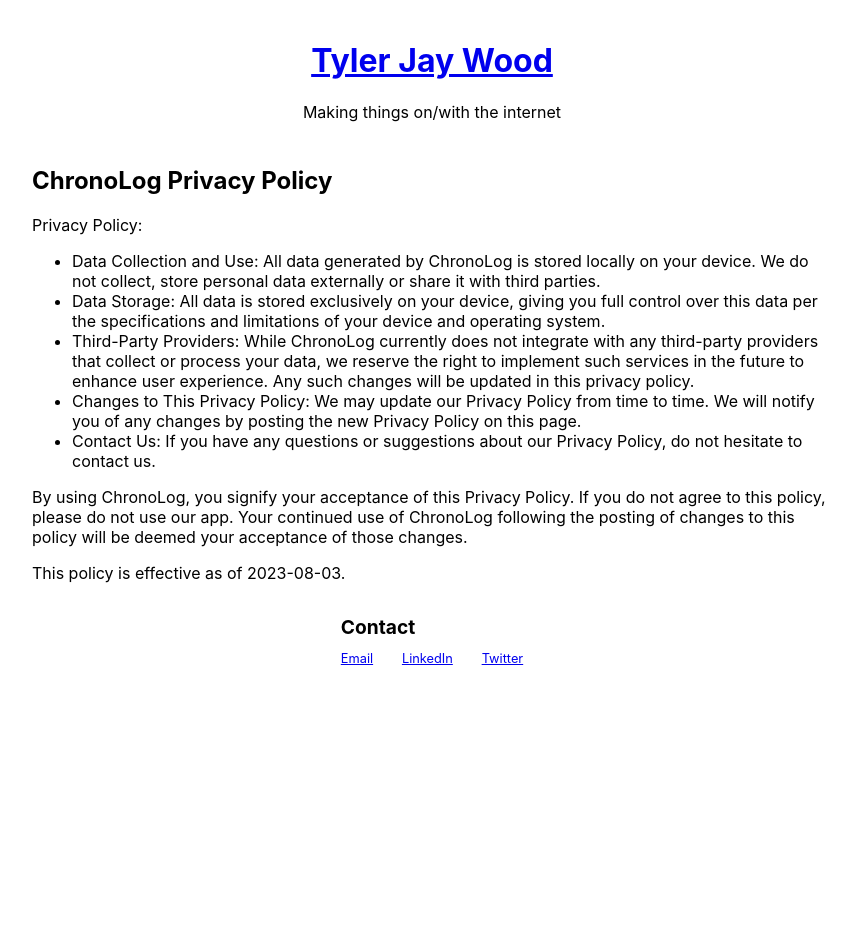
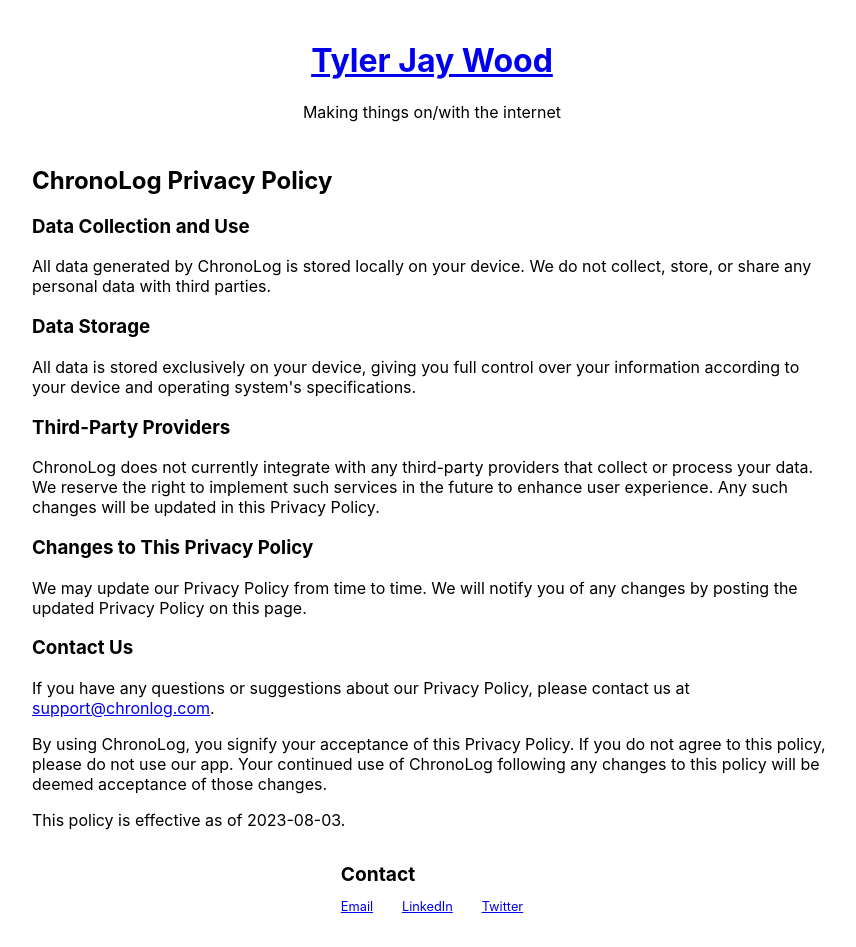
Before and after one commit to t-jayw/tjw-website-frontend, a React (Create React App) app: page /chronolog_privacy_policy in a window 1280 px wide. Shown: the whole page, without its empty margins (208-1064 px from the left). Before the commit the page ends 800 px from the top, so only its background shows below. Built offline with nearby package versions, Linux system fonts and the light colour scheme.

Commit message:
Update ChronoLogPrivacyPage.js

```diff
--- a/src/pages/ChronoLogPrivacyPage.js
+++ b/src/pages/ChronoLogPrivacyPage.js
@@ -2,26 +2,53 @@
 
 const ChronoLogPrivacyPage = () => {
   return (
-    <div>
+    <div className="privacy-policy">
       <h2>ChronoLog Privacy Policy</h2>
 
+      <section>
+        <h3>Data Collection and Use</h3>
         <p>
-        Privacy Policy:
-        <ul>
-          <li>Data Collection and Use: All data generated by ChronoLog is stored locally on your device. We do not collect, store personal data externally or share it with third parties.</li>
-          <li>Data Storage: All data is stored exclusively on your device, giving you full control over this data per the specifications and limitations of your device and operating system.</li>
-          <li>Third-Party Providers: While ChronoLog currently does not integrate with any third-party providers that collect or process your data, we reserve the right to implement such services in the future to enhance user experience. Any such changes will be updated in this privacy policy.</li>
-          <li>Changes to This Privacy Policy: We may update our Privacy Policy from time to time. We will notify you of any changes by posting the new Privacy Policy on this page.</li>
-          <li>Contact Us: If you have any questions or suggestions about our Privacy Policy, do not hesitate to contact us.</li>
-        </ul>
+          All data generated by ChronoLog is stored locally on your device. We do not collect, store, or share any personal data with third parties.
         </p>
+      </section>
+
+      <section>
+        <h3>Data Storage</h3>
         <p>
-        By using ChronoLog, you signify your acceptance of this Privacy Policy. If you do not agree to this policy, please do not use our app. Your continued use of ChronoLog following the posting of changes to this policy will be deemed your acceptance of those changes.
+          All data is stored exclusively on your device, giving you full control over your information according to your device and operating system's specifications.
         </p>
+      </section>
+
+      <section>
+        <h3>Third-Party Providers</h3>
         <p>
-        This policy is effective as of 2023-08-03.
+          ChronoLog does not currently integrate with any third-party providers that collect or process your data. We reserve the right to implement such services in the future to enhance user experience. Any such changes will be updated in this Privacy Policy.
         </p>
+      </section>
 
+      <section>
+        <h3>Changes to This Privacy Policy</h3>
+        <p>
+          We may update our Privacy Policy from time to time. We will notify you of any changes by posting the updated Privacy Policy on this page.
+        </p>
+      </section>
+
+      <section>
+        <h3>Contact Us</h3>
+        <p>
+          If you have any questions or suggestions about our Privacy Policy, please contact us at <a href="mailto:support@chronlog.com">support@chronlog.com</a>.
+        </p>
+      </section>
+
+      <section>
+        <p>
+          By using ChronoLog, you signify your acceptance of this Privacy Policy. If you do not agree to this policy, please do not use our app. Your continued use of ChronoLog following any changes to this policy will be deemed acceptance of those changes.
+        </p>
+      </section>
+
+      <section>
+        <p>This policy is effective as of 2023-08-03.</p>
+      </section>
     </div>
   );
 };
```
Lines whose indentation alone changed are shown as unchanged.
